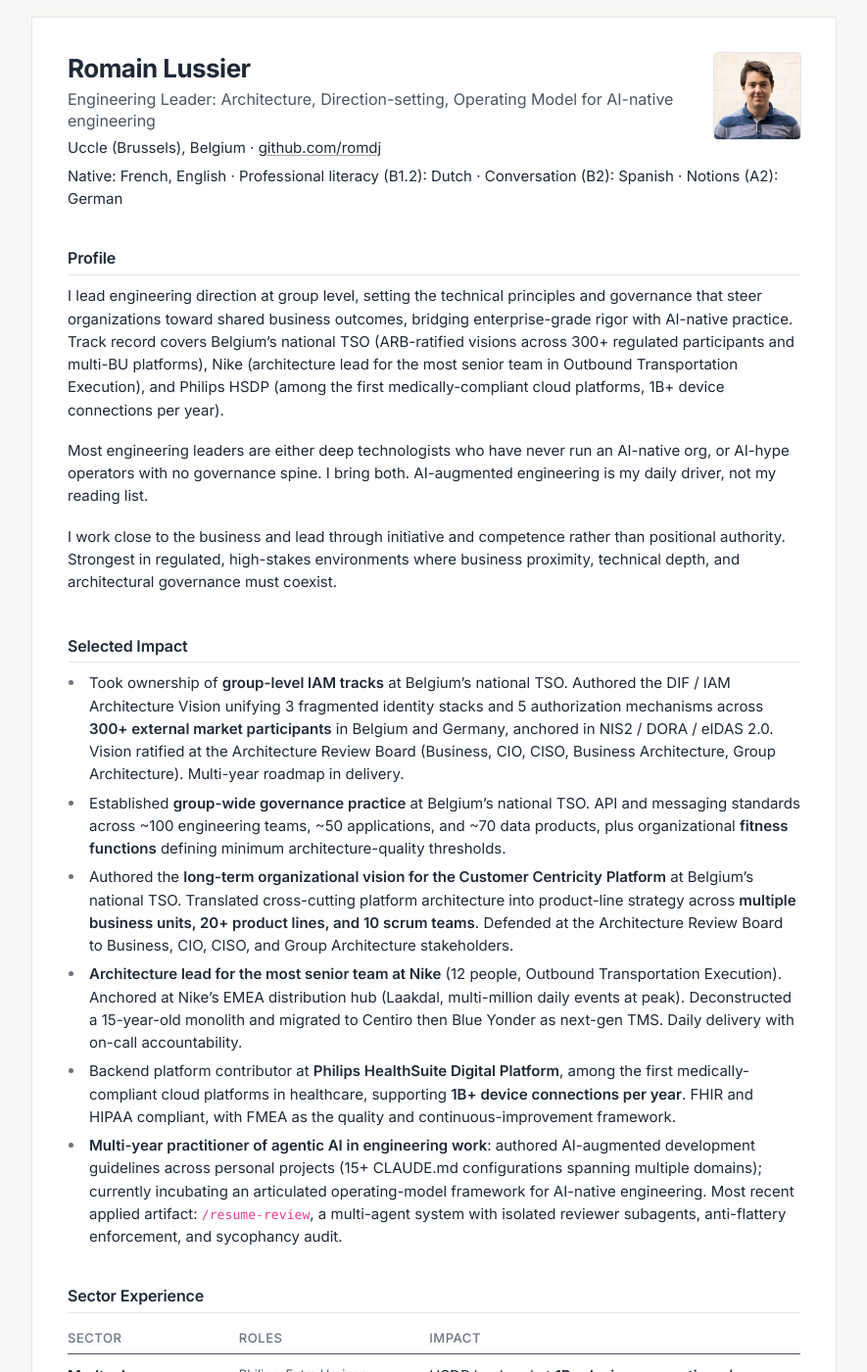
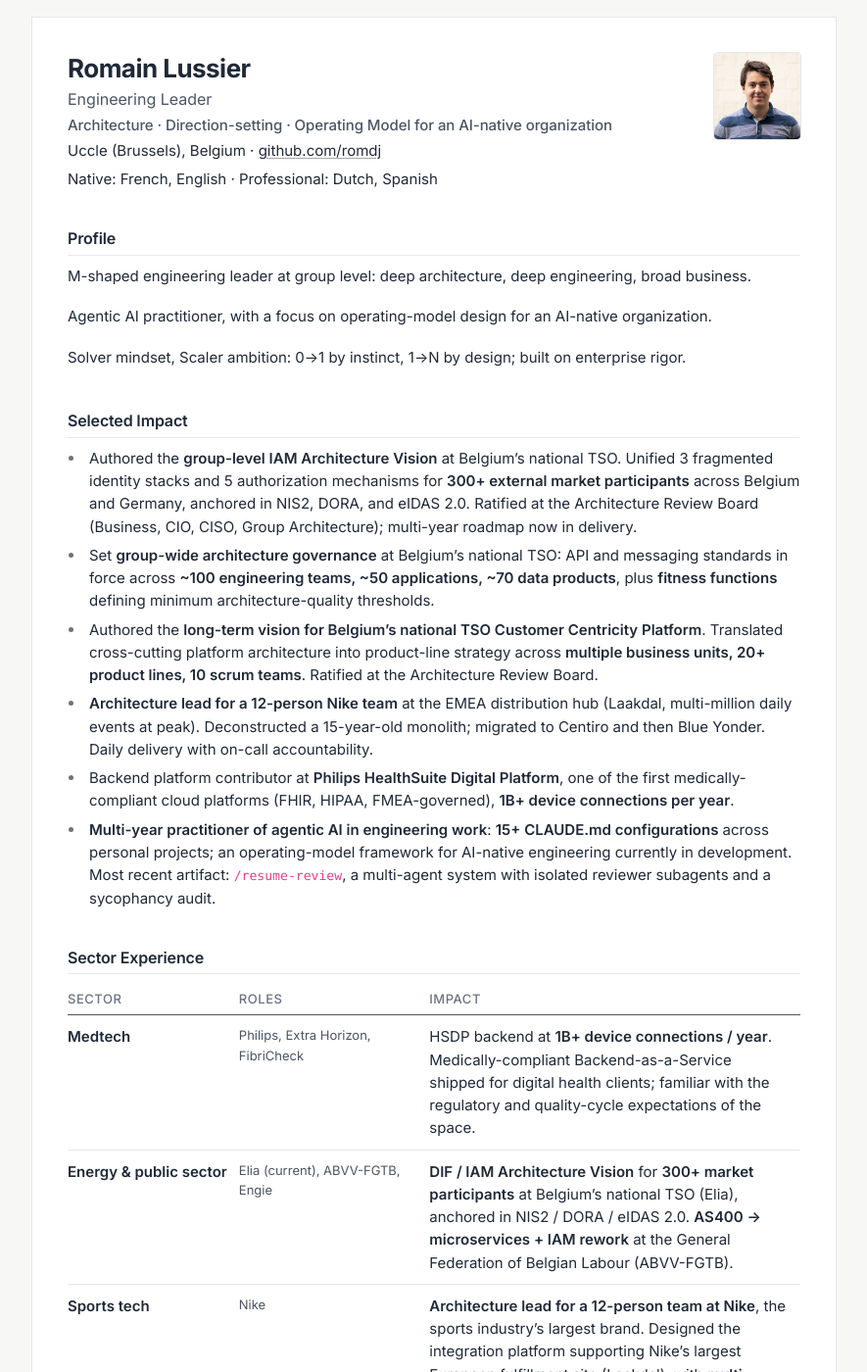
Before and after one commit to romdj/romdj.github.io, a Jekyll site: the page built from index.html, in a window 1280 px wide and 1400 px high. Shown: the whole window at 98% size, without its empty margins (197-1082 px from the left). Built offline with Jekyll 4.4.1, drawn with Linux system fonts in a browser that asks for light colours; nearby versions of some CDN libraries.

Commit message:
content: profile and selected-impact rewrite, plus copy polish
Profile:
- compressed 165 words to 37 across three distinct beats
- (1) M-shaped engineering leader at group level: deep architecture,
  deep engineering, broad business
- (2) Agentic AI practitioner, with operating-model design focus
- (3) Solver mindset, Scaler ambition: 0-to-1 by instinct, 1-to-N by
  design; built on enterprise rigor

Selected Impact:
- six bullets reworked for sharper verbs and less inside-baseball
  jargon (dropped Outbound Transportation Execution, "the most senior
  team at Nike", DIF acronym, redundant ARB stakeholder lists)
- bolded the key load-bearing numbers (300+, ~100/~50/~70, 20+/10,
  15+ CLAUDE.md, 1B+)
- AI artifact bullet now names /resume-review with a sycophancy
  audit instead of an "anti-flattery enforcement" duplicate

Other content tidies:
- title split into title + tagline (so the AI-native operating-model
  positioning has a dedicated header line)
- languages flattened: Dutch and Spanish to Professional; German
  dropped (insufficient working proficiency to stand up to scrutiny)
- US spelling consistency: organisation -> organization,
  sensitivity-analysed -> sensitivity-analyzed, programme -> program

```diff
--- a/_data/data.yml
+++ b/_data/data.yml
@@ -1,6 +1,7 @@
 intro:
   name: Romain Lussier
-  title: "Engineering Leader: Architecture, Direction-setting, Operating Model for AI-native engineering"
+  title: "Engineering Leader"
+  tagline: "Architecture  ·  Direction-setting  ·  Operating Model for an AI-native organization"
   # availability: 'June 1st, 2024'
   contractType: freelance
   vatNumber: BE1003780744
@@ -59,11 +60,9 @@ languages:
     - idiom: English
       level: Native
     - idiom: Dutch
-      level: Professional literacy (B1.2)
+      level: Professional
     - idiom: Spanish
-      level: Conversation (B2)
-    - idiom: German
-      level: Notions (A2)
+      level: Professional
 
 interests:
   display: true
@@ -81,28 +80,29 @@ profile:
   display: true
   title: Profile
   details: |
-    I lead engineering direction at group level, setting the technical principles and governance that steer organizations toward shared business outcomes, bridging enterprise-grade rigor with AI-native practice. Track record covers Belgium's national TSO (ARB-ratified visions across 300+ regulated participants and multi-BU platforms), Nike (architecture lead for the most senior team in Outbound Transportation Execution), and Philips HSDP (among the first medically-compliant cloud platforms, 1B+ device connections per year).
+    M-shaped engineering leader at group level: deep architecture, deep engineering, broad business.
 
-    Most engineering leaders are either deep technologists who have never run an AI-native org, or AI-hype operators with no governance spine. I bring both. AI-augmented engineering is my daily driver, not my reading list.
+    Agentic AI practitioner, with a focus on operating-model design for an AI-native organization.
 
-    I work close to the business and lead through initiative and competence rather than positional authority. Strongest in regulated, high-stakes environments where business proximity, technical depth, and architectural governance must coexist.
+    Solver mindset, Scaler ambition: 0→1 by instinct, 1→N by design; built on enterprise rigor.
+
 
 selected_impact:
   display: true
   title: Selected Impact
   items:
     - bullet: |
-        Took ownership of **group-level IAM tracks** at Belgium's national TSO. Authored the DIF / IAM Architecture Vision unifying 3 fragmented identity stacks and 5 authorization mechanisms across **300+ external market participants** in Belgium and Germany, anchored in NIS2 / DORA / eIDAS 2.0. Vision ratified at the Architecture Review Board (Business, CIO, CISO, Business Architecture, Group Architecture). Multi-year roadmap in delivery.
+        Authored the **group-level IAM Architecture Vision** at Belgium's national TSO. Unified 3 fragmented identity stacks and 5 authorization mechanisms for **300+ external market participants** across Belgium and Germany, anchored in NIS2, DORA, and eIDAS 2.0. Ratified at the Architecture Review Board (Business, CIO, CISO, Group Architecture); multi-year roadmap now in delivery.
     - bullet: |
-        Established **group-wide governance practice** at Belgium's national TSO. API and messaging standards across ~100 engineering teams, ~50 applications, and ~70 data products, plus organizational **fitness functions** defining minimum architecture-quality thresholds.
+        Set **group-wide architecture governance** at Belgium's national TSO: API and messaging standards in force across **~100 engineering teams, ~50 applications, ~70 data products**, plus **fitness functions** defining minimum architecture-quality thresholds.
     - bullet: |
-        Authored the **long-term organizational vision for the Customer Centricity Platform** at Belgium's national TSO. Translated cross-cutting platform architecture into product-line strategy across **multiple business units, 20+ product lines, and 10 scrum teams**. Defended at the Architecture Review Board to Business, CIO, CISO, and Group Architecture stakeholders.
+        Authored the **long-term vision for Belgium's national TSO Customer Centricity Platform**. Translated cross-cutting platform architecture into product-line strategy across **multiple business units, 20+ product lines, 10 scrum teams**. Ratified at the Architecture Review Board.
     - bullet: |
-        **Architecture lead for the most senior team at Nike** (12 people, Outbound Transportation Execution). Anchored at Nike's EMEA distribution hub (Laakdal, multi-million daily events at peak). Deconstructed a 15-year-old monolith and migrated to Centiro then Blue Yonder as next-gen TMS. Daily delivery with on-call accountability.
+        **Architecture lead for a 12-person Nike team** at the EMEA distribution hub (Laakdal, multi-million daily events at peak). Deconstructed a 15-year-old monolith; migrated to Centiro and then Blue Yonder. Daily delivery with on-call accountability.
     - bullet: |
-        Backend platform contributor at **Philips HealthSuite Digital Platform**, among the first medically-compliant cloud platforms in healthcare, supporting **1B+ device connections per year**. FHIR and HIPAA compliant, with FMEA as the quality and continuous-improvement framework.
+        Backend platform contributor at **Philips HealthSuite Digital Platform**, one of the first medically-compliant cloud platforms (FHIR, HIPAA, FMEA-governed), **1B+ device connections per year**.
     - bullet: |
-        **Multi-year practitioner of agentic AI in engineering work**: authored AI-augmented development guidelines across personal projects (15+ CLAUDE.md configurations spanning multiple domains); currently incubating an articulated operating-model framework for AI-native engineering. Most recent applied artifact: `/resume-review`, a multi-agent system with isolated reviewer subagents, anti-flattery enforcement, and sycophancy audit.
+        **Multi-year practitioner of agentic AI in engineering work**: **15+ CLAUDE.md configurations** across personal projects; an operating-model framework for AI-native engineering currently in development. Most recent artifact: `/resume-review`, a multi-agent system with isolated reviewer subagents and a sycophancy audit.
 
 sector_experience:
   display: true
@@ -167,16 +167,16 @@ experiences:
         **Initiative 1 - Enterprise IAM Architecture:**
 
           Group-level security architecture study for 1000+ external market organizations interfacing with safety-critical energy systems across Belgium and Germany
-          - Identity & federation: Applied ATAM with organisation-defined quality attributes to evaluate authentication architectures and B2B federation models (human and machine) - sensitivity-analysed ADR-backed decision record
+          - Identity & federation: Applied ATAM with organization-defined quality attributes to evaluate authentication architectures and B2B federation models (human and machine) - sensitivity-analyzed ADR-backed decision record
           - Authorization & compliance: Assessed authorization federation and consolidation models, entitlement lifecycle, and regulatory posture (NIS2/DORA/REMIT) - evaluated EU IAM vendors against CLOUD Act exposure, audit trail requirements, and blackout-resilient IAM
-          - Integration & governance: Produced B2B pattern catalog (35 patterns), API access framework with explicit revocation SLAs, EU hosting sovereignty recommendation, and programme capability model
+          - Integration & governance: Produced B2B pattern catalog (35 patterns), API access framework with explicit revocation SLAs, EU hosting sovereignty recommendation, and program capability model
 
         **Initiative 2 - Market Party Integration Architecture:**
 
-        _Modernization of Elia's external connectivity layer for 1000+ regulated market organisations across Europe_
+        _Modernization of Elia's external connectivity layer for 1000+ regulated market organizations across Europe_
           - Designed unified and consolidated access patterns for each use case - leading to SLA improvements and introduced governance across all external integrations
           - Defined authentication and authorization standards for all external access patterns, driving a wide security practice transition
-          - Produced **ADR-backed** architecture building blocks and roadmap in accordance with the organisation's identified quality attributes
+          - Produced **ADR-backed** architecture building blocks and roadmap in accordance with the organization's identified quality attributes
           - Aligned and validated the vision with impacted stakeholders, presented that vision to C-Level leadership
 
 
```
